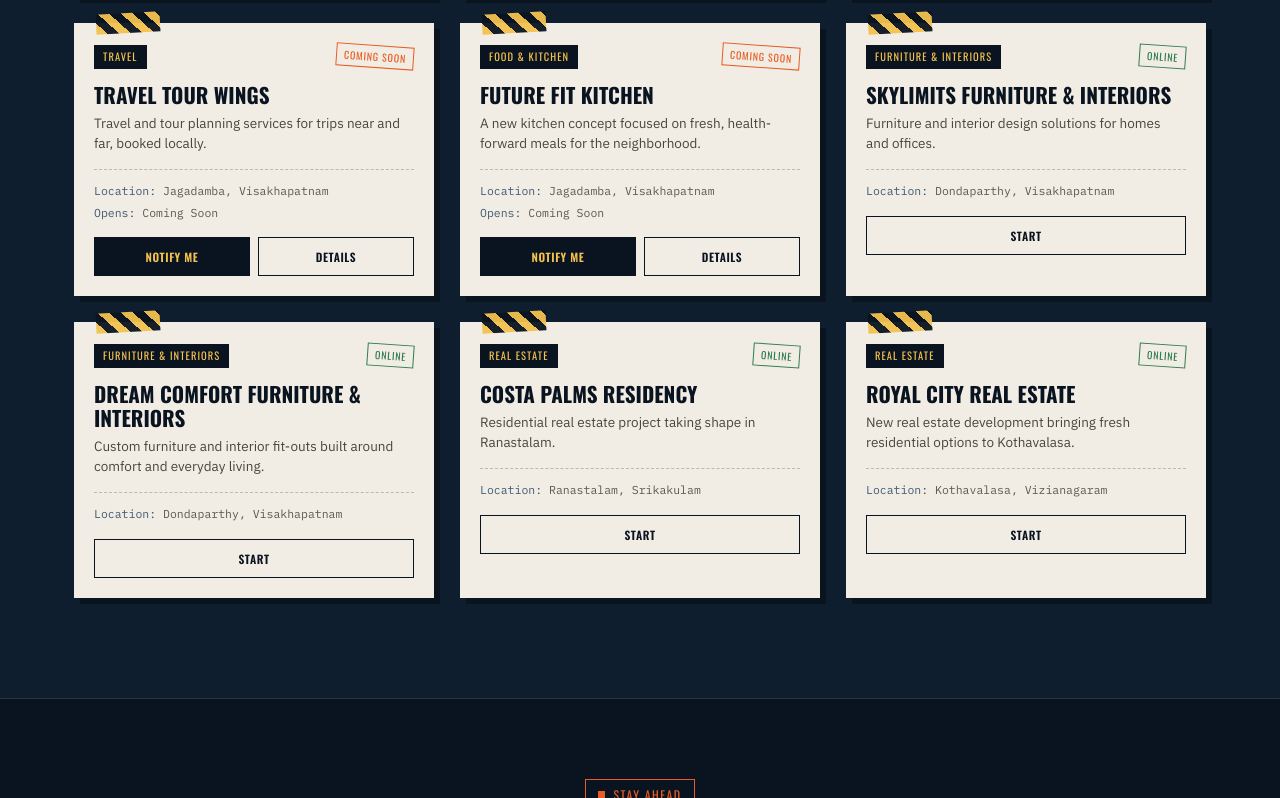
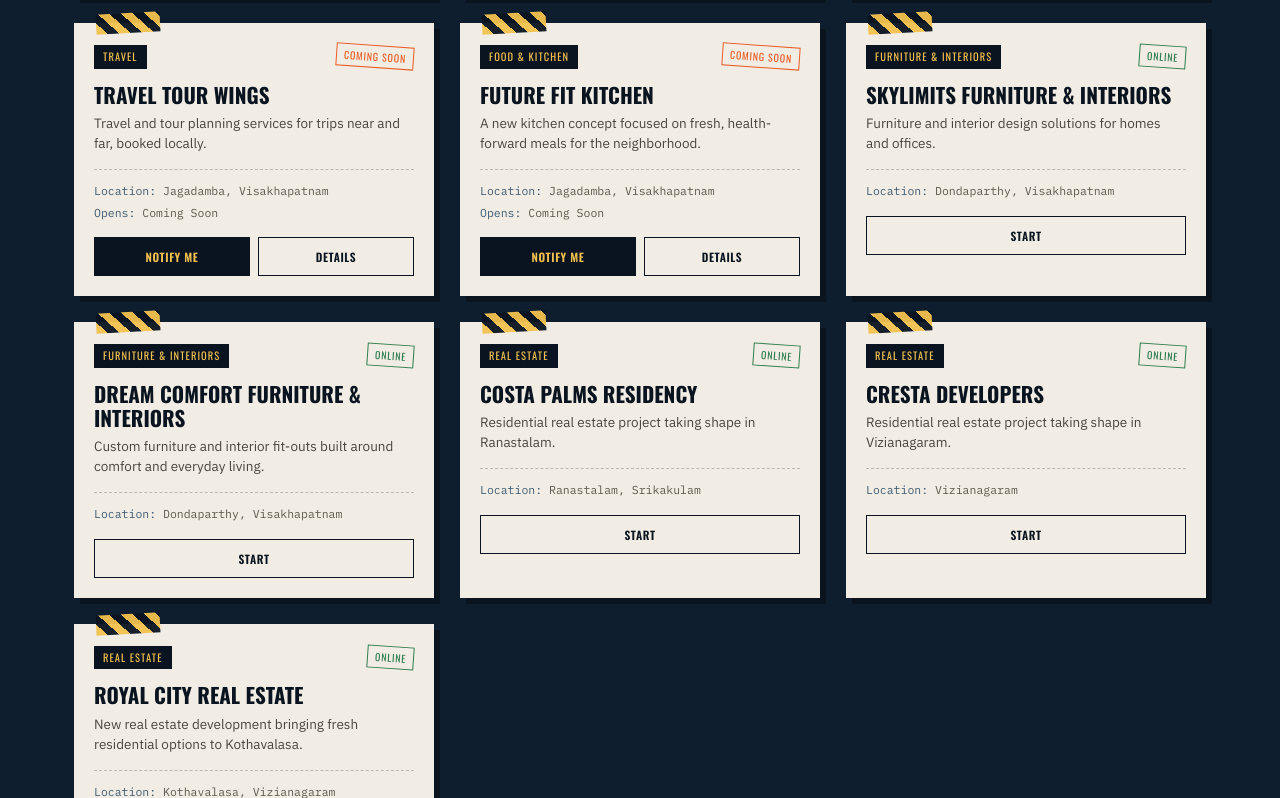
Before and after one commit to comingsoonincity-sudo/comingsoonincity, a plain HTML site: page index.html in a window 1280 px wide. Shown: the part 1369-2167 px from the top of the page. Drawn offline with nearby package versions, Linux system fonts and the light colour scheme.

Commit message:
Your commit message here

```diff
--- a/index.html
+++ b/index.html
@@ -39,7 +39,7 @@
     </div>
 
     <div class="hero-stats">
-      <div><div class="num">9</div><div class="lbl">Projects Posted</div></div>
+      <div><div class="num">10</div><div class="lbl">Projects Posted</div></div>
       <div><div class="num">6</div><div class="lbl">Categories</div></div>
       <div><div class="num">3</div><div class="lbl">Cities Live</div></div>
     </div>
@@ -155,7 +155,7 @@
       <span><span class="k">Location:</span> Dondaparthy, Visakhapatnam</span>
     </div>
     <div class="card-cta">
-      <button class="start-btn" data-name="Skylimits Furniture &amp; Interiors" data-youtube="https://youtube.com/@skylimitsfurniture" data-instagram="https://instagram.com/skylimitsfurniture" data-wa-join="https://wa.me/9959427831?text=Hi%2C%20I%27d%20like%20to%20connect%20with%20Skylimits%20Furniture" data-wa-buy="https://wa.me/9959427831?text=Hi%2C%20I%27d%20like%20to%20purchase%20items%20from%20Skylimits%20Furniture">Start</button>
+      <button class="start-btn" data-name="Skylimits Furniture &amp; Interiors" data-youtube="https://www.youtube.com/@skylimitsvizag" data-instagram="https://www.instagram.com/skylimits_officiall/" data-wa-join="https://wa.me/9959427831?text=Hi%2C%20I%27d%20like%20to%20connect%20with%20Skylimits%20Furniture" data-wa-buy="https://wa.me/9959427831?text=Hi%2C%20I%27d%20like%20to%20purchase%20items%20from%20Skylimits%20Furniture">Start</button>
     </div>
   </div>
 
@@ -168,7 +168,7 @@
       <span><span class="k">Location:</span> Dondaparthy, Visakhapatnam</span>
     </div>
     <div class="card-cta">
-      <button class="start-btn" data-name="Dream Comfort Furniture &amp; Interiors" data-youtube="https://youtube.com/@dreamcomfortfurniture" data-instagram="https://instagram.com/dreamcomfortfurniture" data-wa-join="https://wa.me/9959427831?text=Hi%2C%20I%27d%20like%20to%20connect%20with%20Dream%20Comfort%20Furniture" data-wa-buy="https://wa.me/9959427831?text=Hi%2C%20I%27d%20like%20to%20purchase%20items%20from%20Dream%20Comfort%20Furniture">Start</button>
+      <button class="start-btn" data-name="Dream Comfort Furniture &amp; Interiors" data-youtube="https://www.youtube.com/@dreamcomfortfurnitureIndia" data-instagram="https://www.instagram.com/dreamcomfortfurnitureindia/" data-wa-join="https://wa.me/9959427831?text=Hi%2C%20I%27d%20like%20to%20connect%20with%20Dream%20Comfort%20Furniture" data-wa-buy="https://wa.me/9959427831?text=Hi%2C%20I%27d%20like%20to%20purchase%20items%20from%20Dream%20Comfort%20Furniture">Start</button>
     </div>
   </div>
 
@@ -181,7 +181,20 @@
       <span><span class="k">Location:</span> Ranastalam, Srikakulam</span>
     </div>
     <div class="card-cta">
-      <button class="start-btn" data-name="Costa Palms Residency" data-youtube="https://youtube.com/@costapalmsresidency" data-instagram="https://instagram.com/costapalmsresidency" data-wa-join="https://wa.me/9347965863?text=Hi%2C%20I%27d%20like%20to%20connect%20with%20Costa%20Palms%20Residency" data-wa-buy="https://wa.me/9347965863?text=Hi%2C%20I%27d%20like%20to%20know%20more%20about%20properties%20from%20Costa%20Palms%20Residency">Start</button>
+      <button class="start-btn"  data-wa-join="https://wa.me/9347965863?text=Hi%2C%20I%27d%20like%20to%20connect%20with%20Costa%20Palms%20Residency" data-wa-buy="https://wa.me/9347965863?text=Hi%2C%20I%27d%20like%20to%20know%20more%20about%20properties%20from%20Costa%20Palms%20Residency">Start</button>
+    </div>
+  </div>
+
+  <div class="card" data-cat="real-estate" data-city="Visakhapatnam">
+    <div class="tape"></div>
+    <div class="card-top"><span class="cat-tag">Real Estate</span><span class="stamp online">Online</span></div>
+    <h3>Cresta Developers</h3>
+    <p class="desc">Residential real estate project taking shape in Vizianagaram.</p>
+    <div class="meta">
+      <span><span class="k">Location:</span> Vizianagaram</span>
+    </div>
+    <div class="card-cta">
+      <button class="start-btn" data-wa-join="https://wa.me/9347965863?text=Hi%2C%20I%27d%20like%20to%20connect%20with%20Costa%20Palms%20Residency" data-wa-buy="https://wa.me/9347965863?text=Hi%2C%20I%27d%20like%20to%20know%20more%20about%20properties%20from%20Costa%20Palms%20Residency">Start</button>
     </div>
   </div>
 
@@ -194,7 +207,7 @@
       <span><span class="k">Location:</span> Kothavalasa, Vizianagaram</span>
     </div>
     <div class="card-cta">
-      <button class="start-btn" data-name="Royal City Real Estate" data-youtube="https://youtube.com/@royalcityrealestate" data-instagram="https://instagram.com/royalcityrealestate" data-wa-join="https://wa.me/9347965863?text=Hi%2C%20I%27d%20like%20to%20connect%20with%20Royal%20City%20Real%20Estate" data-wa-buy="https://wa.me/9347965863?text=Hi%2C%20I%27d%20like%20to%20know%20more%20about%20properties%20from%20Royal%20City%20Real%20Estate">Start</button>
+      <button class="start-btn" data-name="Royal City Real Estate" data-youtube="https://www.youtube.com/@Vizagmemories-cityofdestiny" data-instagram="https://www.instagram.com/vizagmemoriescityofdestiny/" data-wa-join="https://wa.me/9347965863?text=Hi%2C%20I%27d%20like%20to%20connect%20with%20Royal%20City%20Real%20Estate" data-wa-buy="https://wa.me/9347965863?text=Hi%2C%20I%27d%20like%20to%20know%20more%20about%20properties%20from%20Royal%20City%20Real%20Estate">Start</button>
     </div>
   </div>
 
```
